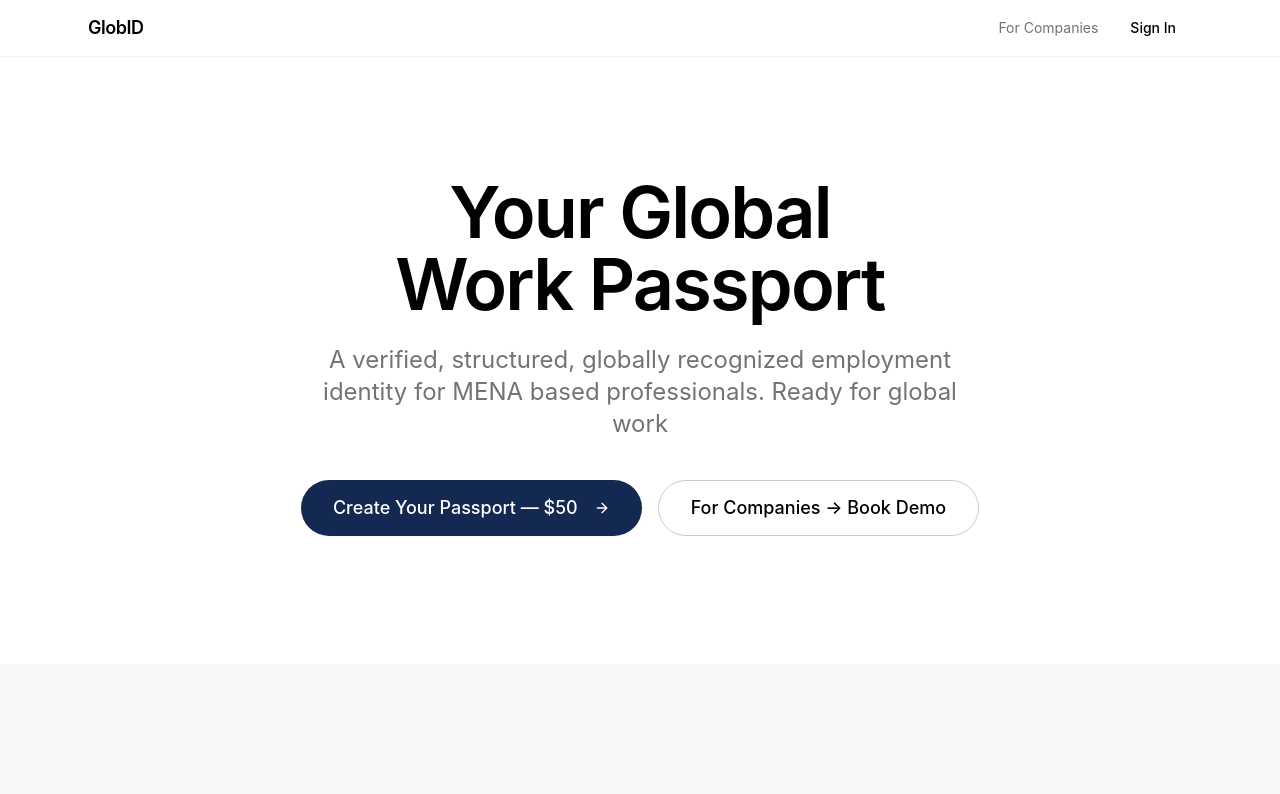
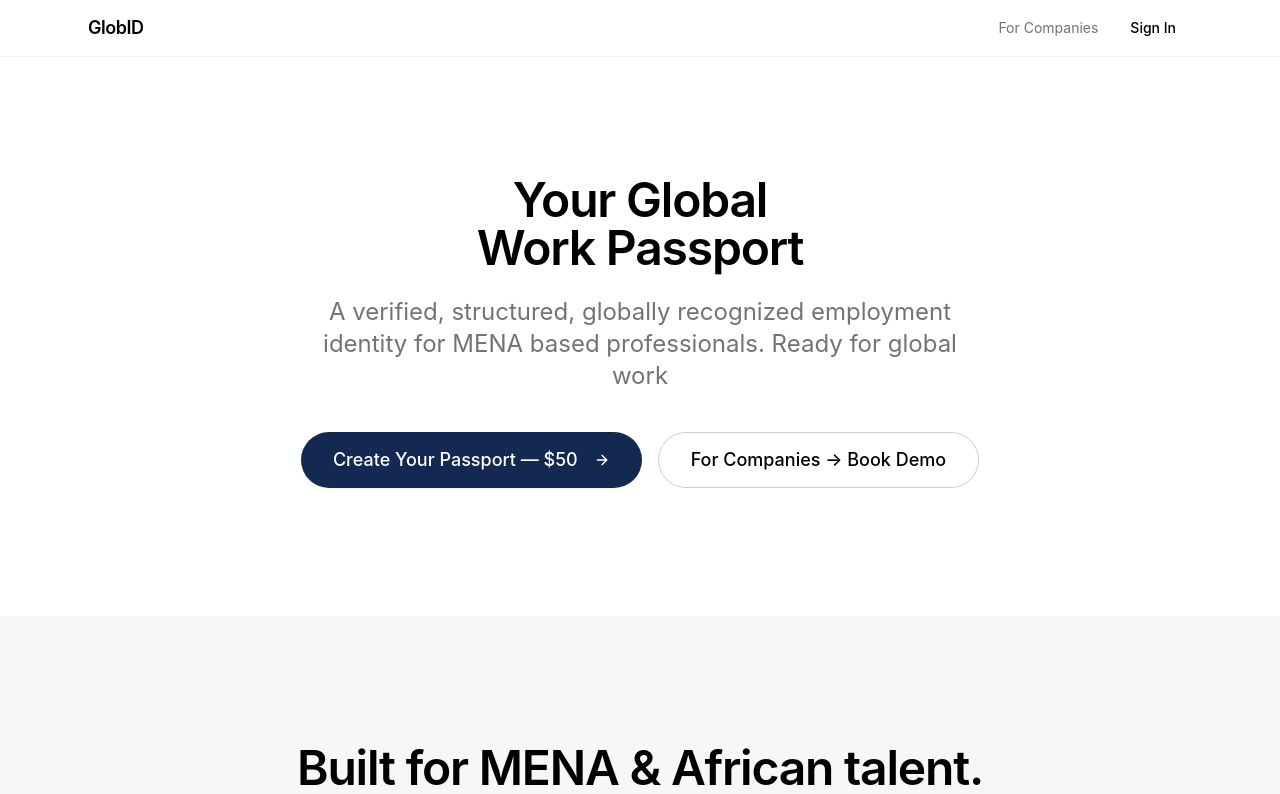
Before and after one commit to abdallasi/globid, a React (Vite) app: page / in a window 1280 px wide. Shown: the top 794 px of the page. Built offline with nearby package versions, Linux system fonts and the light colour scheme; the HTML template or start-up script is replaced by a standard one.

Commit message:
Visual edit in Lovable
Edited UI in Lovable

```diff
--- a/src/pages/Index.tsx
+++ b/src/pages/Index.tsx
@@ -89,7 +89,7 @@ const Index = () => {
       <section className="pt-32 pb-20 md:pt-44 md:pb-32">
         <div className="apple-container">
           <div className="max-w-4xl mx-auto text-center">
-            <h1 className="apple-headline fade-in opacity-0">Your Global​ <br />Work Passport​
+            <h1 className="apple-headline fade-in opacity-0 text-5xl">Your Global​ <br />Work Passport​
             </h1>
             <p className="apple-subheadline mt-6 max-w-2xl mx-auto fade-in opacity-0 stagger-1">
               A verified, structured, globally recognized employment identity for MENA based professionals. Ready for global work
```
